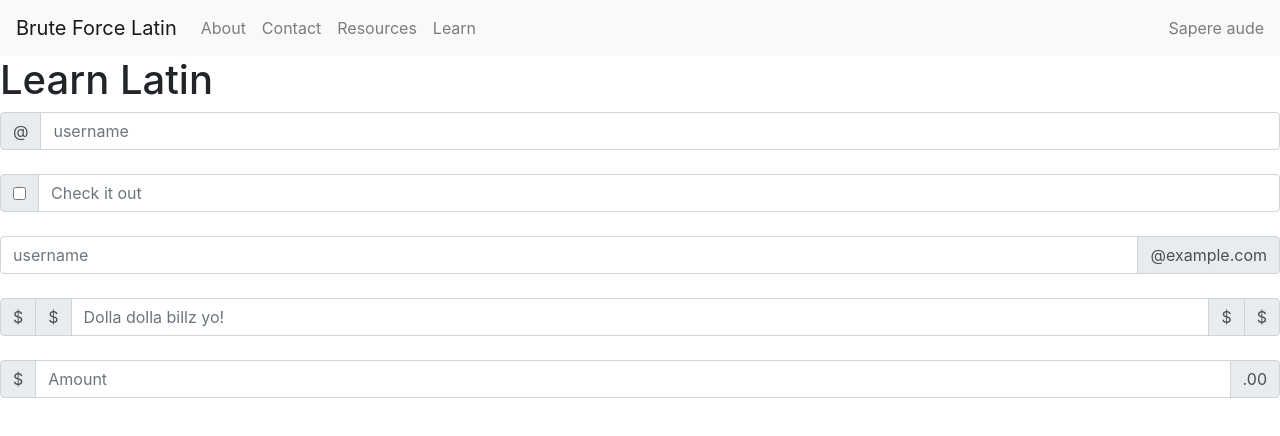
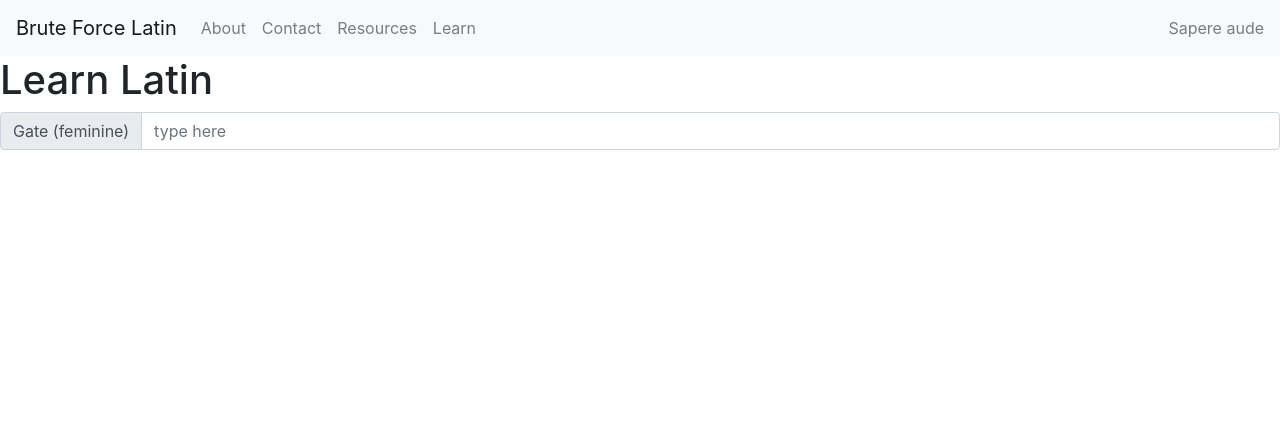
Before and after one commit to Brute-Force-Programmers/brute-force-latin, a React (Create React App) app: page /learn in a window 1280 px wide. Shown: the top 436 px of the page. Built offline with nearby package versions, Linux system fonts and the light colour scheme.

Commit message:
update input text

```diff
--- a/src/components/UserQuizInput.js
+++ b/src/components/UserQuizInput.js
@@ -1,48 +1,14 @@
-import React from 'react';
-import { InputGroup, InputGroupAddon, InputGroupText, Input } from 'reactstrap';
+import React from "react";
+import { InputGroup, InputGroupAddon, InputGroupText, Input } from "reactstrap";
 
 const UserQuizInput = (props) => {
   return (
     <div>
       <InputGroup>
         <InputGroupAddon addonType="prepend">
-          <InputGroupText>@</InputGroupText>
+          <InputGroupText>Gate (feminine)</InputGroupText>
         </InputGroupAddon>
-        <Input placeholder="username" />
-      </InputGroup>
-      <br />
-      <InputGroup>
-        <InputGroupAddon addonType="prepend">
-          <InputGroupText>
-            <Input addon type="checkbox" aria-label="Checkbox for following text input" />
-          </InputGroupText>
-        </InputGroupAddon>
-        <Input placeholder="Check it out" />
-      </InputGroup>
-      <br />
-      <InputGroup>
-        <Input placeholder="username" />
-        <InputGroupAddon addonType="append">
-          <InputGroupText>@example.com</InputGroupText>
-        </InputGroupAddon>
-      </InputGroup>
-      <br />
-      <InputGroup>
-        <InputGroupAddon addonType="prepend">
-          <InputGroupText>$</InputGroupText>
-          <InputGroupText>$</InputGroupText>
-        </InputGroupAddon>
-        <Input placeholder="Dolla dolla billz yo!" />
-        <InputGroupAddon addonType="append">
-          <InputGroupText>$</InputGroupText>
-          <InputGroupText>$</InputGroupText>
-        </InputGroupAddon>
-      </InputGroup>
-      <br />
-      <InputGroup>
-        <InputGroupAddon addonType="prepend">$</InputGroupAddon>
-        <Input placeholder="Amount" min={0} max={100} type="number" step="1" />
-        <InputGroupAddon addonType="append">.00</InputGroupAddon>
+        <Input placeholder="type here" />
       </InputGroup>
     </div>
   );
```
